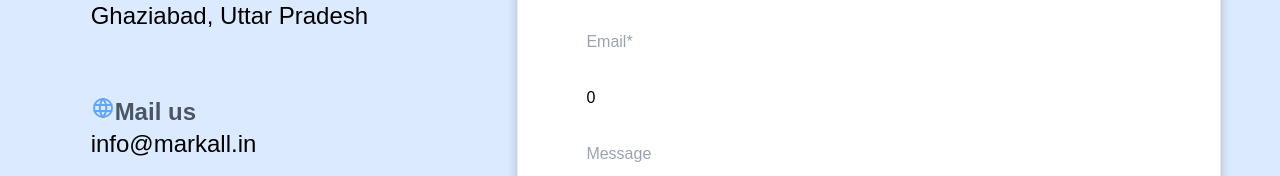
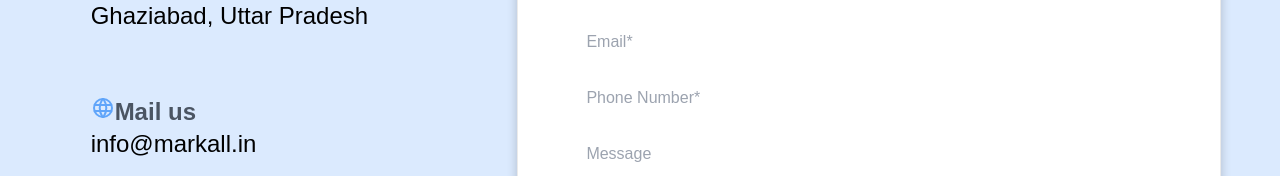
Before and after one commit to mirsahebali/ecommerce-website, a Next.js app: page /components/Contact in a window 1280 px wide. Shown: the part 363-539 px from the top of the page. Built offline with nearby package versions, Linux system fonts and the light colour scheme.

Commit message:
fixed string error

```diff
--- a/src/pages/components/Contact.tsx
+++ b/src/pages/components/Contact.tsx
@@ -4,17 +4,17 @@ import { HiLocationMarker } from "react-icons/hi"
 import { TbWorld } from "react-icons/tb"
 
 export default function ContactUs() {
-  interface User{
-  fullname: String,
-  email: String,
-  number: Number,
-  message: String
+  interface User {
+    fullname: String,
+    email: String,
+    number: Number,
+    message: String
   }
 
 
   const [fullname, setFullname] = useState("");
   const [email, setEmail] = useState("");
-  const [number, setNumber] = useState<number>(0);
+  const [number, setNumber] = useState<number>();
   const [message, setMessage] = useState("");
 
   function handleSubmit() { }
@@ -76,7 +76,8 @@ export default function ContactUs() {
               name="number"
               value={number}
               onChange={(e) => {
-                setNumber(e.target.value);
+                setNumber(e.target.valueAsNumber)
+
               }}
             />
 
```
